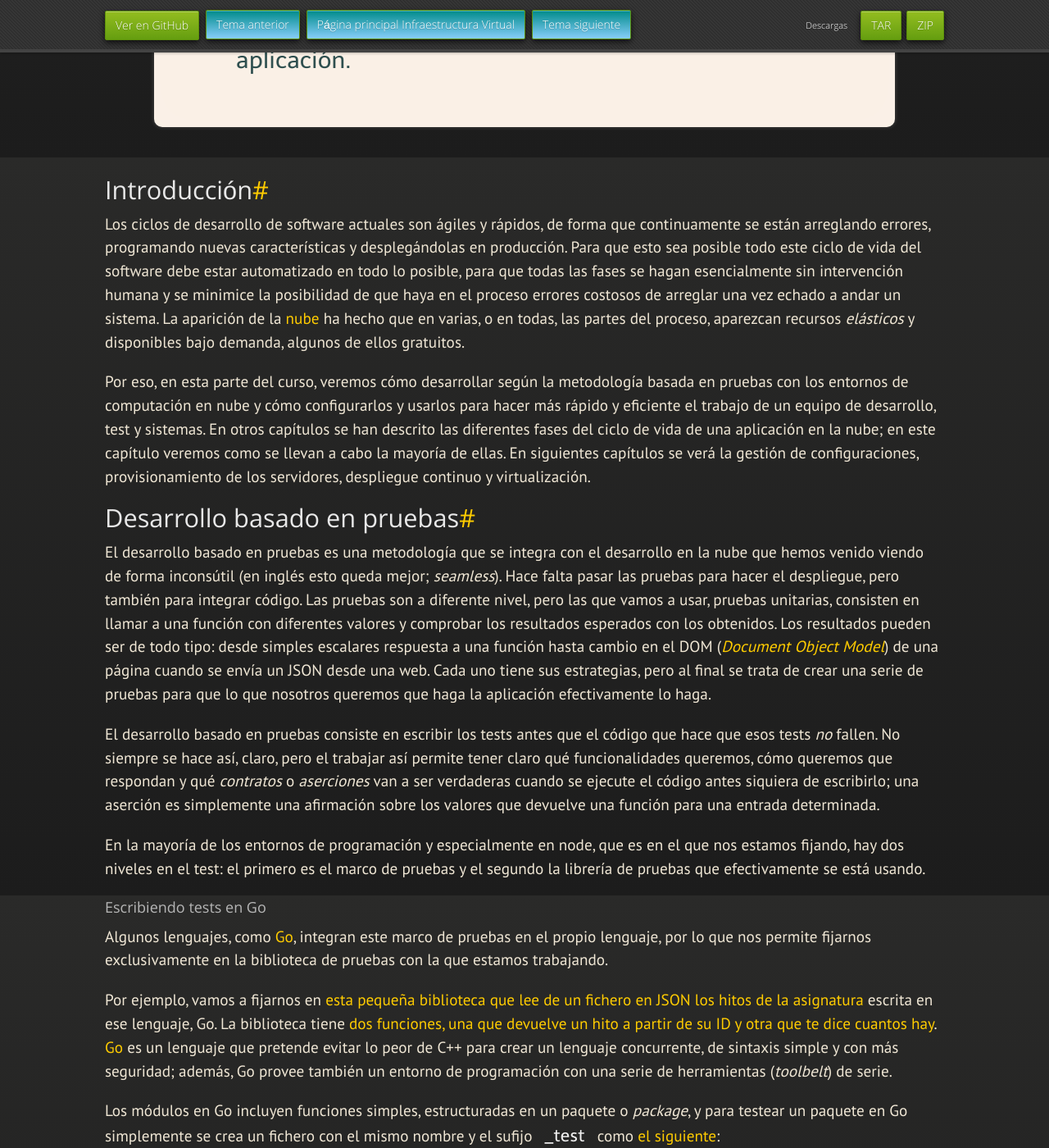
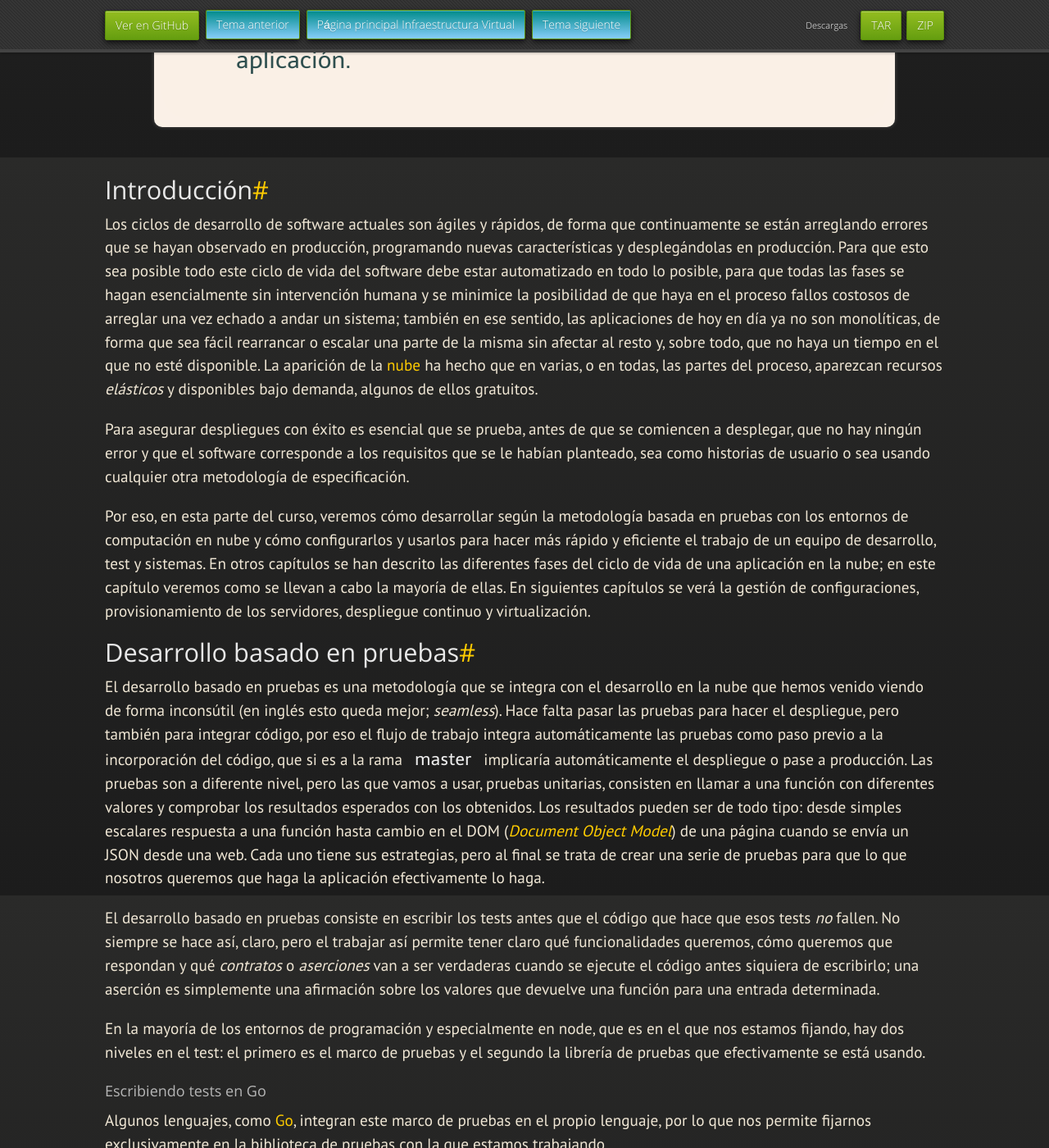
Before and after one commit to JJ/IV, a Jekyll site: the page built from documentos/temas/Desarrollo_basado_en_pruebas.md, in a window 1280 px wide and 1400 px high, scrolled down 708 px. Shown: the whole window at 82% size. Built offline with Jekyll 4.4.1, drawn with Linux system fonts in a browser that asks for light colours; nearby versions of some CDN libraries; some web fonts are replaced; our own code applies the rules of GitHub Pages for plain Markdown files.

Commit message:
Sync documentos/temas/Desarrollo_basado_en_pruebas.md de master a gh-pages

```diff
--- a/documentos/temas/Desarrollo_basado_en_pruebas.md
+++ b/documentos/temas/Desarrollo_basado_en_pruebas.md
@@ -34,17 +34,27 @@ next: PaaS
 ## Introducción
 
 Los ciclos de desarrollo de software actuales son ágiles y rápidos, de
-forma que continuamente se están arreglando errores, programando
-nuevas características y desplegándolas en producción. Para que esto
-sea posible todo este ciclo de vida del software debe estar automatizado en
-todo lo posible, para que todas las fases se hagan esencialmente sin
-intervención humana y se minimice la posibilidad de que haya
-en el proceso errores costosos de arreglar una vez echado a andar un
-sistema. La aparición de la
+forma que continuamente se están arreglando errores que se hayan
+observado en producción, programando nuevas características y
+desplegándolas en producción. Para que esto sea posible todo este
+ciclo de vida del software debe estar automatizado en todo lo posible,
+para que todas las fases se hagan esencialmente sin intervención
+humana y se minimice la posibilidad de que haya en el proceso fallos
+costosos de arreglar una vez echado a andar un sistema; también en ese
+sentido, las aplicaciones de hoy en día ya no son monolíticas, de
+forma que sea fácil rearrancar o escalar una parte de la misma sin
+afectar al resto y, sobre todo, que no haya un tiempo en el que no
+esté disponible. La aparición de la
 [nube](https://es.wikipedia.org/wiki/Computaci%C3%B3n_en_la_nube) ha
-hecho que en varias, o en todas,
-las partes del proceso, aparezcan recursos *elásticos* y disponibles bajo
-demanda, algunos de ellos gratuitos.
+hecho que en varias, o en todas, las partes del proceso, aparezcan
+recursos *elásticos* y disponibles bajo demanda, algunos de ellos
+gratuitos.
+
+Para asegurar despliegues con éxito es esencial que se prueba, antes
+de que se comiencen a desplegar, que no hay ningún error y que el
+software corresponde a los requisitos que se le habían planteado, sea
+como historias de usuario o sea usando cualquier otra metodología de
+especificación.
 
 Por eso, en esta parte del curso, veremos cómo desarrollar según la
 metodología basada en pruebas con los
@@ -61,7 +71,10 @@ despliegue continuo y virtualización.
 El desarrollo basado en pruebas es una metodología que se integra con
 el desarrollo en la nube que hemos venido viendo de forma inconsútil
 (en inglés esto queda mejor; *seamless*). Hace falta pasar las pruebas
-para hacer el despliegue, pero también para integrar código. Las
+para hacer el despliegue, pero también para integrar código, por eso
+el flujo de trabajo integra automáticamente las pruebas como paso
+previo a la incorporación del código, que si es a la rama `master`
+implicaría automáticamente el despliegue o pase a producción. Las
 pruebas son a diferente nivel, pero las que vamos a usar, pruebas
 unitarias, consisten en llamar a una función con diferentes valores y
 comprobar los resultados esperados con los obtenidos. Los resultados
```
